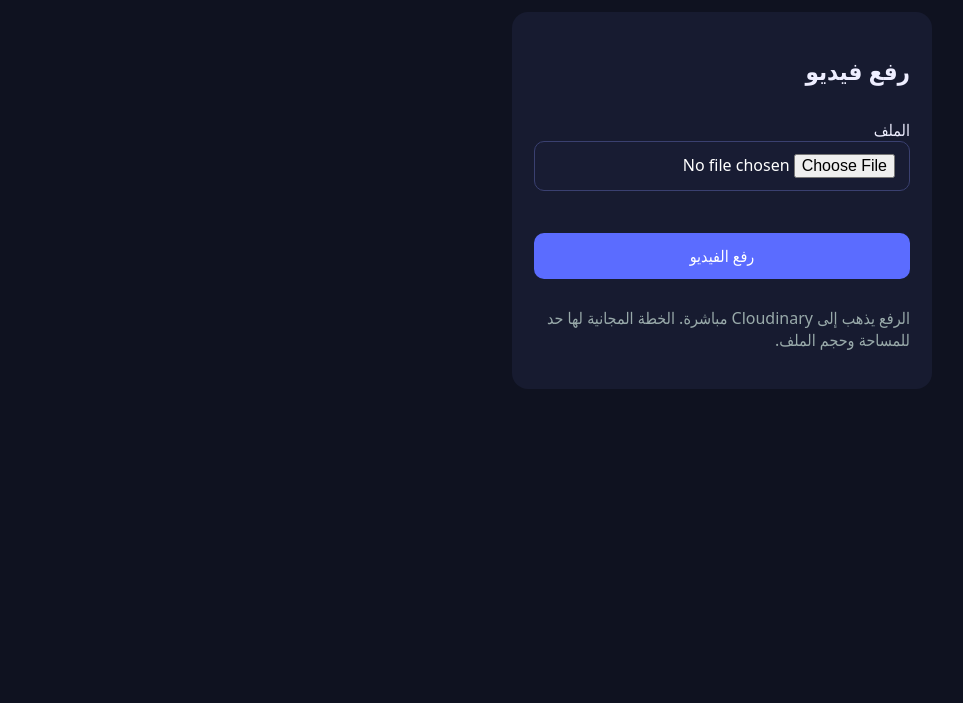
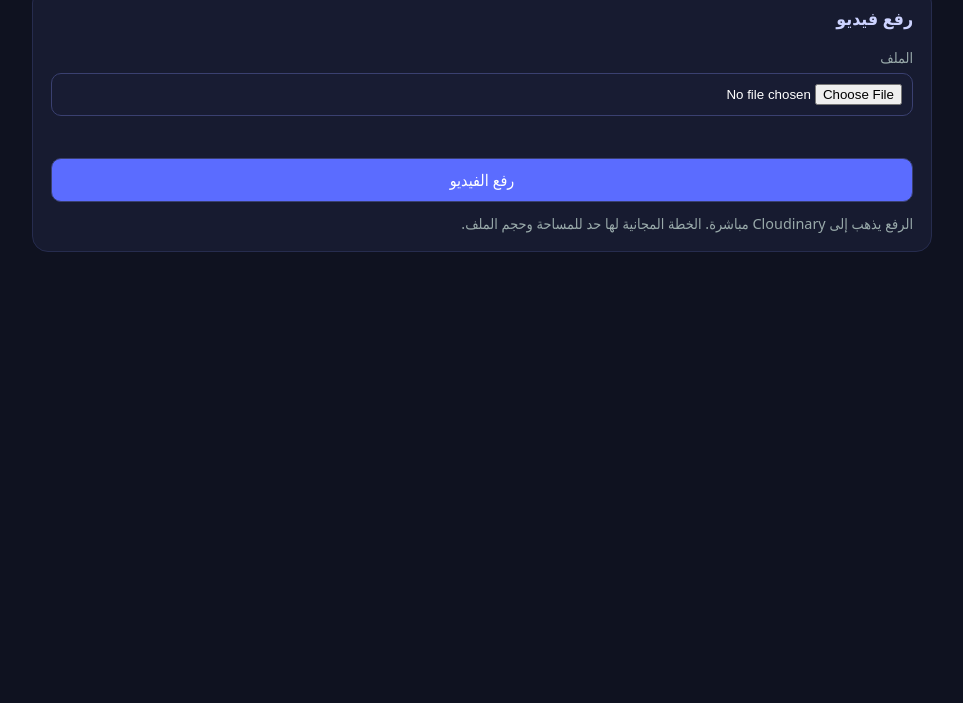
Before and after one commit to johnlatif19/gesture-video-remotee, a website: page public/dashboard.html in a window 1280 px wide. Shown: the part 97-800 px from the top of the page, without its empty margins (158-1121 px from the left). Drawn offline with Linux system fonts and the light colour scheme; no server answers.

Commit message:
Update dashboard.css

```diff
--- a/public/css/dashboard.css
+++ b/public/css/dashboard.css
@@ -1,14 +1,68 @@
-*{box-sizing:border-box}body{margin:0;font-family:system-ui,"Segoe UI",Tahoma,sans-serif;background:#0f1220;color:#eef;min-height:100vh;display:flex;flex-direction:column;align-items:center;padding:24px}
-h1{margin:8px 0 18px}input,button,select{font:inherit;border-radius:10px;border:1px solid #3a4070;padding:12px 14px}
-input{background:#181c33;color:#fff;width:100%}button{background:#5b6cff;color:#fff;border:0;cursor:pointer}button:hover{background:#7280ff}button.danger{background:#d9475a}
-.card{background:#171b30;border-radius:16px;padding:22px;width:100%;max-width:420px;display:flex;flex-direction:column;gap:12px}
-.err{color:#ff8a98;min-height:1.2em;font-size:.95rem}a{color:#9fb0ff}.muted{color:#9aa}
-body{align-items:stretch}.wrap{max-width:900px;width:100%;margin:0 auto;display:flex;flex-direction:column;gap:16px}
-.row{display:flex;justify-content:space-between;align-items:center;gap:10px;flex-wrap:wrap}
-.vid{display:flex;gap:12px;align-items:center;background:#171b30;border-radius:14px;padding:10px}.vid video{width:160px;border-radius:10px;background:#000}
-.vid .t{flex:1;word-break:break-word}progress{width:100%}.links{display:flex;gap:10px}
-[hidden]{display:none!important}
-.vid{align-items:flex-start}.vid video{width:120px;height:68px;object-fit:cover;flex:none}
-.vid .t{min-width:0;overflow-wrap:anywhere;line-height:1.5}
-@media(max-width:560px){.vid{flex-wrap:wrap}.vid video{width:100%;height:auto;aspect-ratio:16/9;max-height:200px}
-.vid .t{flex:1 1 100%;order:2}.vid button{order:3;width:100%}}
+*, *::before, *::after { box-sizing: border-box; }
+body {
+  margin: 0;
+  min-height: 100vh;
+  font-family: system-ui, "Segoe UI", Tahoma, sans-serif;
+  background: #0f1220;
+  color: #eef;
+  padding: 24px;
+}
+.wrap {
+  max-width: 900px;
+  margin: 0 auto;
+  display: flex;
+  flex-direction: column;
+  gap: 16px;
+}
+h1 { margin: 0; font-size: 1.5rem; }
+h2 { margin: 0 0 6px; font-size: 1.1rem; color: #cdd3ff; }
+.row { display: flex; justify-content: space-between; align-items: center; gap: 12px; flex-wrap: wrap; }
+.links { display: flex; gap: 10px; align-items: center; }
+.btn, button {
+  font: inherit;
+  border-radius: 10px;
+  border: 1px solid #3a4070;
+  padding: 10px 14px;
+  background: #5b6cff;
+  color: #fff;
+  text-decoration: none;
+  cursor: pointer;
+  transition: background .15s;
+}
+.btn:hover, button:hover { background: #7280ff; }
+button.danger { background: #d9475a; border-color: #d9475a; }
+button.danger:hover { background: #e8606f; }
+button:focus-visible, input:focus-visible, a:focus-visible { outline: 2px solid #9fb0ff; outline-offset: 2px; }
+.card {
+  background: #171b30;
+  border: 1px solid #262c4e;
+  border-radius: 16px;
+  padding: 18px;
+  display: flex;
+  flex-direction: column;
+  gap: 12px;
+}
+.field { display: flex; flex-direction: column; gap: 6px; font-size: .9rem; color: #9aa; }
+input[type="file"] { background: #181c33; color: #fff; padding: 10px; border-radius: 10px; border: 1px solid #3a4070; }
+.err { color: #ff8a98; min-height: 1.2em; font-size: .95rem; }
+.muted { color: #9aa; font-size: .9rem; margin: 0; }
+progress { width: 100%; height: 8px; }
+.list { display: flex; flex-direction: column; gap: 10px; }
+.vid {
+  display: flex;
+  gap: 12px;
+  align-items: flex-start;
+  background: #171b30;
+  border: 1px solid #262c4e;
+  border-radius: 14px;
+  padding: 10px;
+}
+.vid video { width: 120px; height: 68px; object-fit: cover; border-radius: 10px; background: #000; flex: none; }
+.vid .t { flex: 1; min-width: 0; overflow-wrap: anywhere; line-height: 1.5; }
+@media (max-width: 560px) {
+  .vid { flex-wrap: wrap; }
+  .vid video { width: 100%; height: auto; aspect-ratio: 16 / 9; max-height: 200px; }
+  .vid .t { flex: 1 1 100%; order: 2; }
+  .vid button { order: 3; width: 100%; }
+}
+[hidden] { display: none !important; }
```
